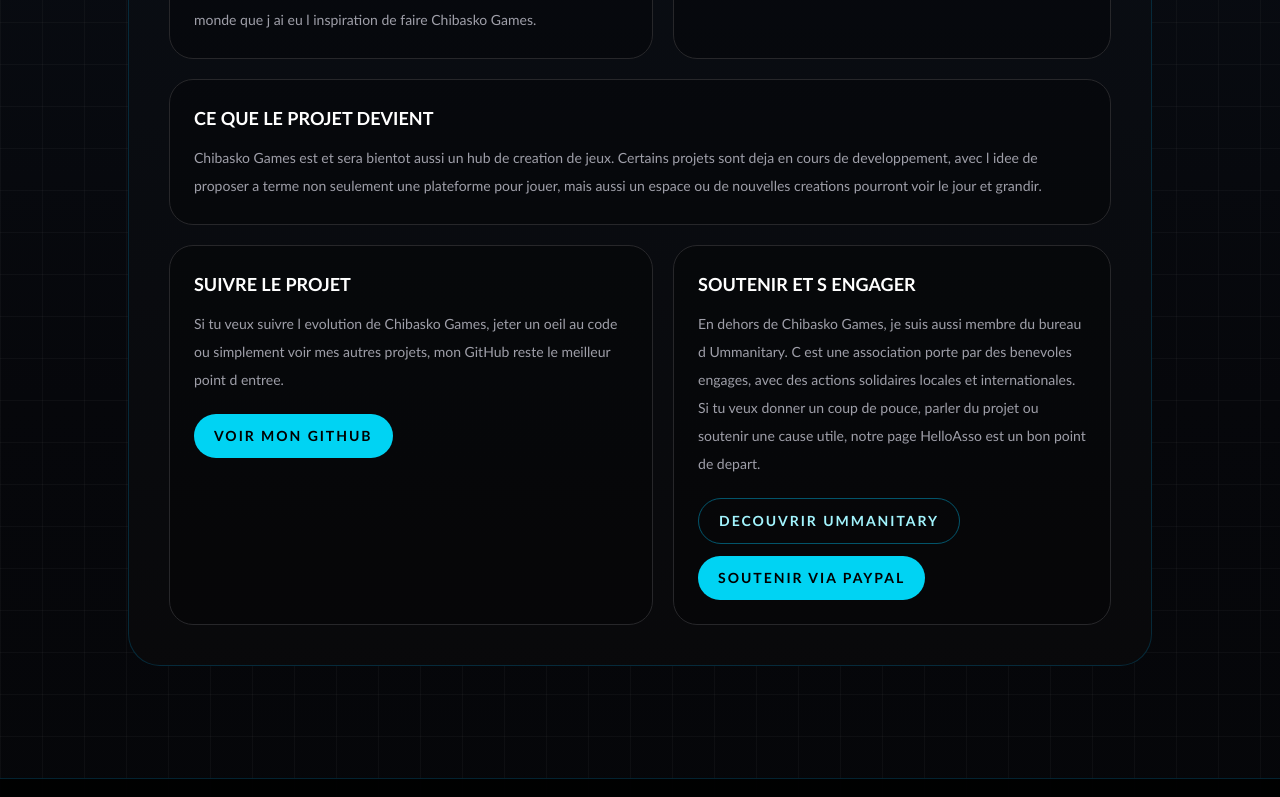
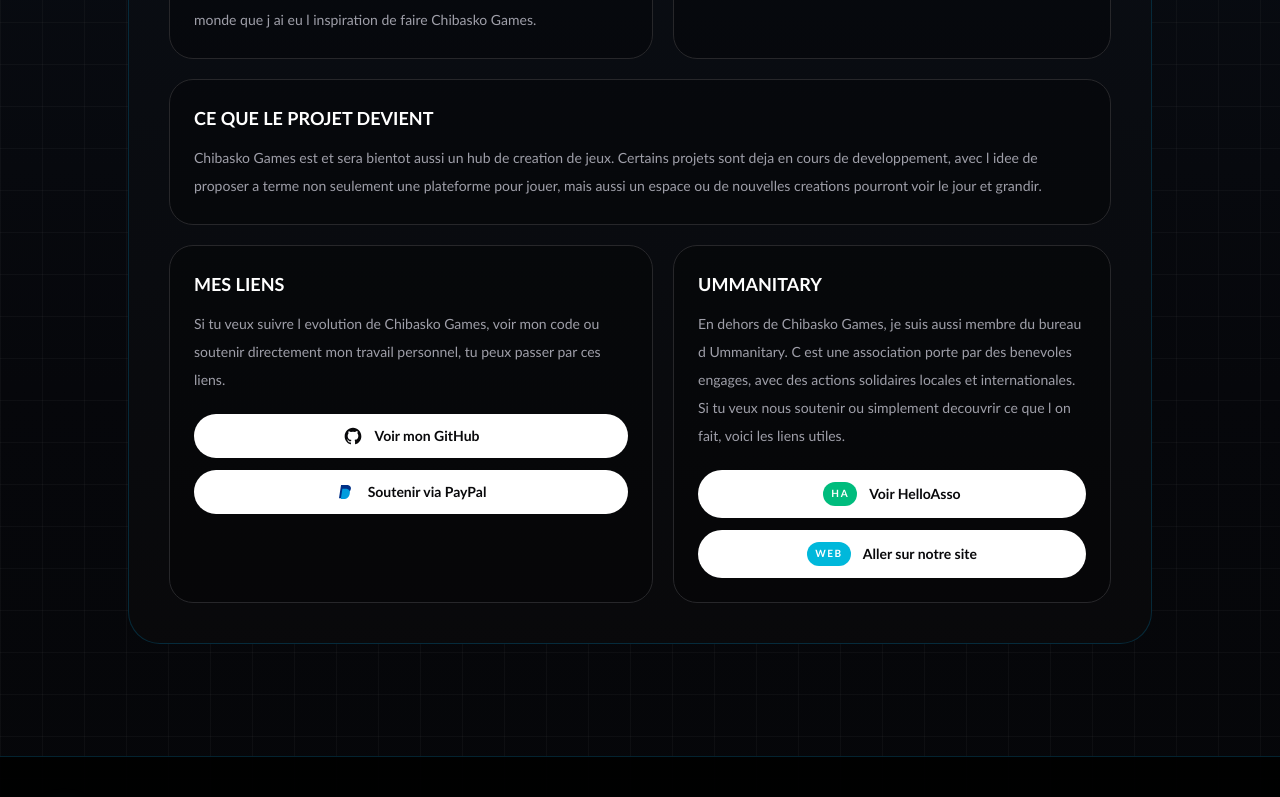
Before and after one commit to Chibasko06/CHIBASKO-GAMES-2.0, a Next.js app: page /a-propos in a window 1280 px wide. Shown: the part 482-1279 px from the top of the page. Built offline with nearby package versions, Linux system fonts and the light colour scheme; no server answers.

Commit message:
stylisation page a propos

```diff
--- a/app/a-propos/page.tsx
+++ b/app/a-propos/page.tsx
@@ -41,43 +41,64 @@
         </section>
 
         <section className="rounded-[24px] border border-zinc-800 bg-black/30 p-6">
-          <h2 className="text-lg font-black uppercase text-white">Suivre le projet</h2>
+          <h2 className="text-lg font-black uppercase text-white">Mes liens</h2>
           <p className="mt-3 text-sm leading-7 text-zinc-400">
-            Si tu veux suivre l evolution de Chibasko Games, jeter un oeil au code ou simplement voir mes autres projets, mon GitHub reste le meilleur point d entree.
+            Si tu veux suivre l evolution de Chibasko Games, voir mon code ou soutenir directement mon travail personnel, tu peux passer par ces liens.
           </p>
-          <div className="mt-5 flex flex-wrap gap-3">
+          <div className="mt-5 grid gap-3">
             <Link
               href="https://github.com/Chibasko06"
               target="_blank"
               rel="noreferrer"
-              className="rounded-full bg-cyan-400 px-5 py-3 text-sm font-black uppercase tracking-[0.14em] text-black transition hover:bg-cyan-300"
+              className="flex items-center justify-center gap-3 rounded-full bg-white px-5 py-3 text-sm font-bold text-zinc-950 transition hover:bg-zinc-100"
             >
-              Voir mon GitHub
+              <svg viewBox="0 0 24 24" className="h-5 w-5 fill-current" aria-hidden="true">
+                <path d="M12 2C6.477 2 2 6.596 2 12.267c0 4.537 2.865 8.387 6.839 9.746.5.095.682-.223.682-.495 0-.244-.009-.89-.014-1.748-2.782.62-3.369-1.384-3.369-1.384-.455-1.187-1.11-1.503-1.11-1.503-.908-.637.069-.624.069-.624 1.004.072 1.532 1.058 1.532 1.058.892 1.565 2.341 1.113 2.91.851.091-.667.35-1.113.636-1.369-2.22-.261-4.555-1.14-4.555-5.073 0-1.12.389-2.036 1.029-2.754-.103-.261-.446-1.312.098-2.736 0 0 .84-.277 2.75 1.052A9.36 9.36 0 0 1 12 6.844a9.36 9.36 0 0 1 2.504.347c1.909-1.329 2.748-1.052 2.748-1.052.546 1.424.203 2.475.1 2.736.64.718 1.028 1.634 1.028 2.754 0 3.943-2.338 4.809-4.566 5.065.359.319.678.947.678 1.909 0 1.379-.012 2.49-.012 2.829 0 .274.18.594.688.493C19.138 20.65 22 16.802 22 12.267 22 6.596 17.523 2 12 2Z" />
+              </svg>
+              <span>Voir mon GitHub</span>
+            </Link>
+            <Link
+              href="https://paypal.me/chibasko06"
+              target="_blank"
+              rel="noreferrer"
+              className="flex items-center justify-center gap-3 rounded-full bg-white px-5 py-3 text-sm font-bold text-zinc-950 transition hover:bg-zinc-100"
+            >
+              <svg viewBox="0 0 24 24" className="h-5 w-5" aria-hidden="true">
+                <path fill="#003087" d="M7.2 19.6H3.9c-.2 0-.4-.2-.3-.4l2.4-15.4c0-.2.2-.3.4-.3h6c2.1 0 3.7.5 4.6 1.5.8.8 1.1 1.8.9 3.1-.4 3.2-2.8 4.9-6.8 4.9H9.5c-.3 0-.5.2-.5.5l-.6 3.9c0 .1-.1.2-.2.2Z" />
+                <path fill="#009cde" d="M9.2 20.5h-3c-.3 0-.4-.2-.4-.4l1.8-11.7c0-.2.2-.3.4-.3h2.5c3 0 5.2.7 5.9 2.6.3.8.3 1.8.1 3.1-.5 3.9-3.1 6.7-7.3 6.7Z" />
+              </svg>
+              <span>Soutenir via PayPal</span>
             </Link>
           </div>
         </section>
 
         <section className="rounded-[24px] border border-zinc-800 bg-black/30 p-6">
-          <h2 className="text-lg font-black uppercase text-white">Soutenir et s engager</h2>
+          <h2 className="text-lg font-black uppercase text-white">Ummanitary</h2>
           <p className="mt-3 text-sm leading-7 text-zinc-400">
-            En dehors de Chibasko Games, je suis aussi membre du bureau d Ummanitary. C est une association porte par des benevoles engages, avec des actions solidaires locales et internationales. Si tu veux donner un coup de pouce, parler du projet ou soutenir une cause utile, notre page HelloAsso est un bon point de depart.
+            En dehors de Chibasko Games, je suis aussi membre du bureau d Ummanitary. C est une association porte par des benevoles engages, avec des actions solidaires locales et internationales. Si tu veux nous soutenir ou simplement decouvrir ce que l on fait, voici les liens utiles.
           </p>
-          <div className="mt-5 flex flex-wrap gap-3">
+          <div className="mt-5 grid gap-3">
             <Link
               href="https://www.helloasso.com/associations/ummanitary"
               target="_blank"
               rel="noreferrer"
-              className="rounded-full border border-cyan-700/70 px-5 py-3 text-sm font-black uppercase tracking-[0.14em] text-cyan-200 transition hover:bg-zinc-900"
+              className="flex items-center justify-center gap-3 rounded-full bg-white px-5 py-3 text-sm font-bold text-zinc-950 transition hover:bg-zinc-100"
             >
-              Decouvrir Ummanitary
+              <span className="inline-flex h-6 min-w-6 items-center justify-center rounded-full bg-emerald-500 px-2 text-[10px] font-black uppercase tracking-[0.16em] text-white">
+                HA
+              </span>
+              <span>Voir HelloAsso</span>
             </Link>
             <Link
-              href="https://paypal.me/chibasko06"
+              href="https://ummanitary.com"
               target="_blank"
               rel="noreferrer"
-              className="rounded-full bg-cyan-400 px-5 py-3 text-sm font-black uppercase tracking-[0.14em] text-black transition hover:bg-cyan-300"
+              className="flex items-center justify-center gap-3 rounded-full bg-white px-5 py-3 text-sm font-bold text-zinc-950 transition hover:bg-zinc-100"
             >
-              Soutenir via PayPal
+              <span className="inline-flex h-6 min-w-6 items-center justify-center rounded-full bg-cyan-500 px-2 text-[10px] font-black uppercase tracking-[0.16em] text-white">
+                WEB
+              </span>
+              <span>Aller sur notre site</span>
             </Link>
           </div>
         </section>
```
